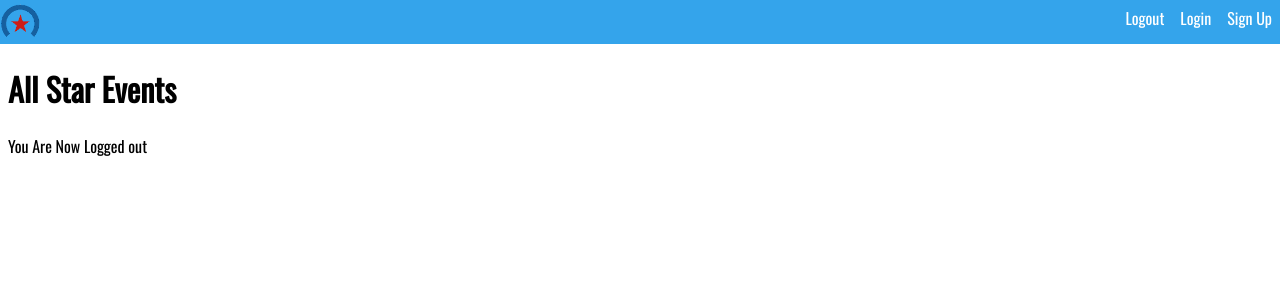
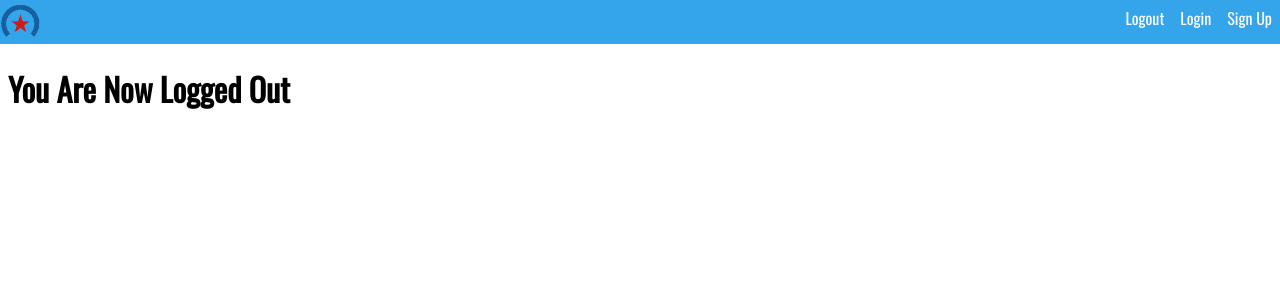
Before and after one commit to Jonathan-Sandifer/All-Star-Events, a React (Create React App) app in the folder ghi/: page /logout in a window 1280 px wide. Shown: the top 300 px of the page. Built offline with nearby package versions, Linux system fonts and the light colour scheme.

Commit message:
Refixed logout so that you click on it and it goes to an actual page

```diff
--- a/ghi/src/components/Logout.js
+++ b/ghi/src/components/Logout.js
@@ -3,11 +3,8 @@ import React from 'react'
 function Logout() {
     return (
       <div className="px-4 py-5 my-5 text-center">
-        <h1 className="display-5 fw-bold">All Star Events</h1>
+        <h1 className="display-5 fw-bold">You Are Now Logged Out</h1>
         <div className="col-lg-6 mx-auto">
-          <p className="lead mb-4">
-            You Are Now Logged out
-          </p>
         </div>
       </div>
     );
--- a/ghi/src/components/Navbar.js
+++ b/ghi/src/components/Navbar.js
@@ -15,7 +15,7 @@ function Navbar() {
                     <NavLink className='spacer active' to="/login">Login</NavLink>
                 </li>
                 <li >
-                    <NavLink className='spacer active' to="/">Logout</NavLink>
+                    <NavLink className='spacer active' to="/logout">Logout</NavLink>
                 </li>
             </ul>
         </nav>
```
